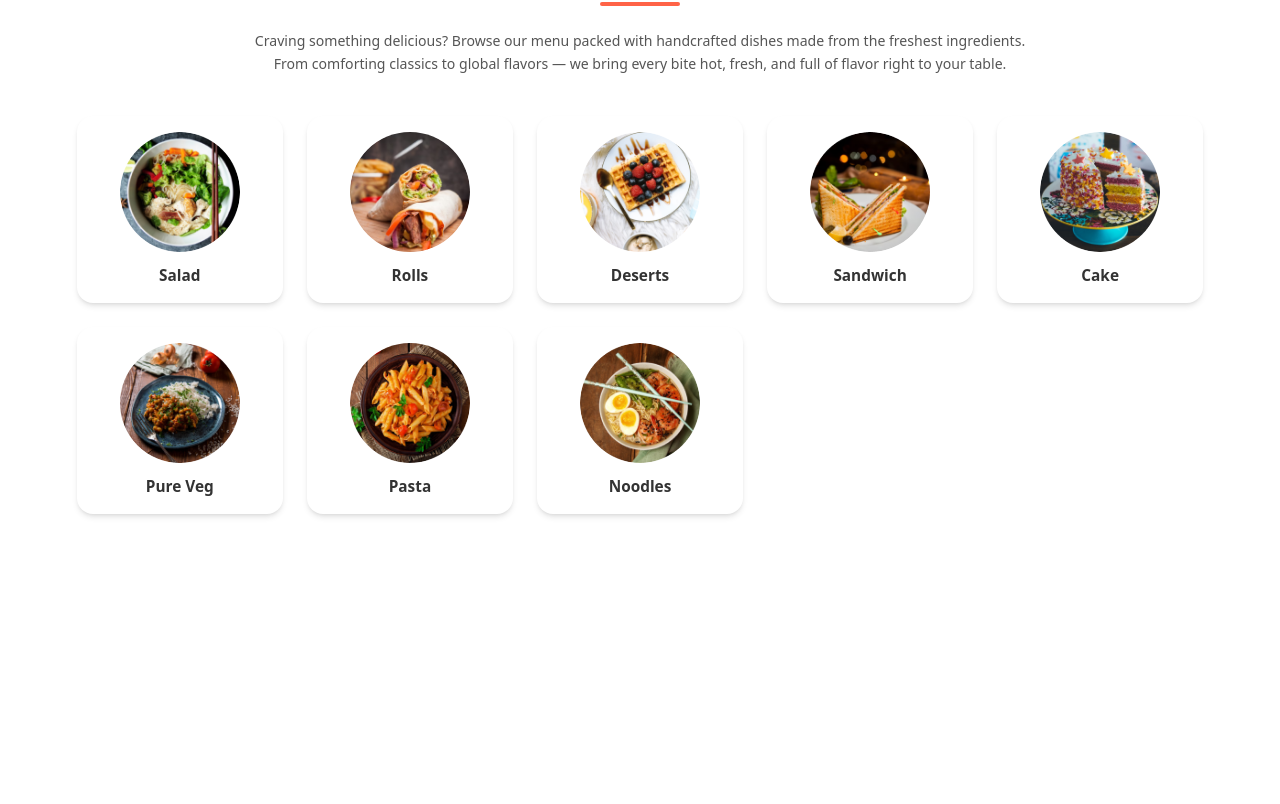
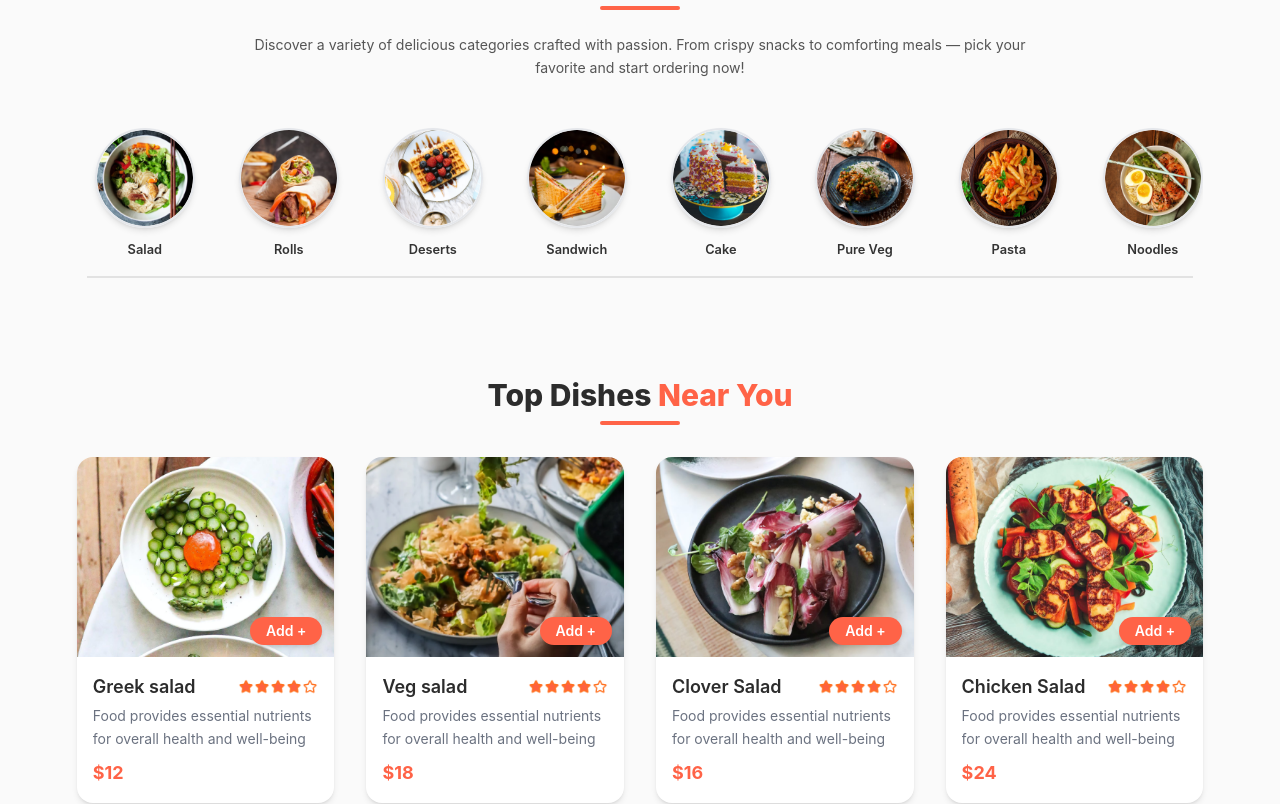
Before and after one commit to Shushri/ZestyGo, a React (Vite) app in the folder frontend/: page / in a window 1280 px wide. Shown: the part 700-1504 px from the top of the page. Before the commit the page ends 1265 px from the top, so only its background shows below. Built offline with nearby package versions, Linux system fonts and the light colour scheme.

Commit message:
food items added for each category with filter feature added

```diff
--- a/frontend/src/components/ExploreMenu.jsx
+++ b/frontend/src/components/ExploreMenu.jsx
@@ -1,46 +1,71 @@
-import React from 'react';
-import { menu_list } from '../assets/assets';
+import React from "react";
+import { menu_list } from "../assets/assets";
 
-const ExploreMenu = () => {
+const ExploreMenu = ({ category, setCategory }) => {
   return (
     <div className="px-[6vw] py-[4vw] text-center">
-      {/* Section Heading */}
+      {/* 🔹 Heading */}
       <h1 className="text-[3vw] font-extrabold text-[#2c2c2c] mb-2">
         Explore Our <span className="text-[tomato]">Menu</span>
       </h1>
-
-      {/* Underline Accent */}
       <div className="w-[80px] h-[4px] bg-[tomato] mx-auto mb-6 rounded-full"></div>
 
-      {/* Section Subtext */}
-      <p className="text-[#555] text-[1.1vw] leading-relaxed max-w-[800px] mx-auto mb-10">
-        Craving something delicious? Browse our menu packed with handcrafted dishes made from the freshest ingredients.
-        From comforting classics to global flavors — we bring every bite hot, fresh, and full of flavor right to your table.
+      {/* 🔹 Subtext */}
+      <p className="text-[#555] text-[1.1vw] leading-relaxed max-w-[800px] mx-auto mb-8">
+        Discover a variety of delicious categories crafted with passion. From
+        crispy snacks to comforting meals — pick your favorite and start
+        ordering now!
       </p>
 
-      {/* Menu Items Grid */}
-      <div className="grid grid-cols-2 sm:grid-cols-3 md:grid-cols-4 lg:grid-cols-5 gap-6 mt-8">
-        {menu_list.map((item, index) => (
+      {/* 🔹 Scrollable Category Bar */}
+      <div className="flex gap-6 overflow-x-auto scroll-smooth py-4 px-2 no-scrollbar">
+        {menu_list.map((item, index) => {
+          const isActive = category === item.menu_name;
+          return (
             <div
               key={index}
-            className="group relative flex flex-col items-center bg-white shadow-md rounded-2xl p-4 hover:shadow-xl hover:-translate-y-2 transition-all duration-300 cursor-pointer"
+              onClick={() =>
+                setCategory((prev) =>
+                  prev === item.menu_name ? "All" : item.menu_name
+                )
+              }
+              className={`flex flex-col items-center min-w-[120px] cursor-pointer
+                          transition-all duration-300 hover:scale-105`}
             >
-            <div className="w-[120px] h-[120px] overflow-hidden rounded-full mb-3">
+              {/* Category Image */}
+              <div
+                className={`w-[100px] h-[100px] rounded-full overflow-hidden shadow-md border-2
+                            ${
+                              isActive
+                                ? "border-[tomato] scale-105"
+                                : "border-gray-200 hover:border-[tomato]"
+                            } transition-all`}
+              >
                 <img
                   src={item.menu_image}
                   alt={item.menu_name}
-                className="w-full h-full object-cover group-hover:scale-110 transition-transform duration-500"
+                  className="w-full h-full object-cover"
                 />
               </div>
 
-            <p className="text-[1.2vw] font-semibold text-[#333] group-hover:text-[tomato] transition-colors duration-300">
+              {/* Category Name */}
+              <p
+                className={`mt-3 text-[1vw] font-semibold transition-colors
+                            ${
+                              isActive
+                                ? "text-[tomato]"
+                                : "text-[#333] hover:text-[tomato]"
+                            }`}
+              >
                 {item.menu_name}
               </p>
+            </div>
+          );
+        })}
+      </div>
 
-            <span className="absolute inset-0 bg-black/5 opacity-0 group-hover:opacity-100 transition duration-300 rounded-2xl"></span>
-          </div>
-        ))}
-      </div>
+      {/* 🔹 Divider */}
+      <hr className="h-[2px] mx-[10px] my-[0px] bg-[#e2e2e2] border-none" />
     </div>
   );
 };
--- /dev/null
+++ b/frontend/src/components/FoodDisplay.jsx
@@ -0,0 +1,50 @@
+import { useContext } from "react";
+import { StoreContext } from "../context/StoreContext";
+import FoodItem from "./FoodItem";
+
+const FoodDisplay = ({ category }) => {
+  const { food_list } = useContext(StoreContext);
+
+  // Filter by category (if category !== "All")
+  const filteredList =
+    category === "All"
+      ? food_list
+      : food_list.filter((item) => item.category === category);
+
+  return (
+    <div className="mt-12 px-[6vw]">
+      {/* Section Heading */}
+      <h2 className="text-3xl font-extrabold text-[#2c2c2c] mb-2 text-center">
+        Top Dishes <span className="text-[tomato]">Near You</span>
+      </h2>
+      <div className="w-[80px] h-[4px] bg-[tomato] mx-auto mb-8 rounded-full"></div>
+
+      {/* Food Grid */}
+      <div className="grid gap-8 sm:grid-cols-2 md:grid-cols-3 lg:grid-cols-4">
+        {filteredList.map((item, index) => (
+          <div
+            key={index}
+            className="transition-transform duration-300 hover:scale-105 hover:shadow-xl"
+          >
+            <FoodItem
+              id={item._id}
+              name={item.name}
+              price={item.price}
+              description={item.description}
+              image={item.image}
+            />
+          </div>
+        ))}
+      </div>
+
+      {/* Empty State */}
+      {filteredList.length === 0 && (
+        <p className="text-gray-500 text-center mt-8">
+          No dishes found in this category 🍽️
+        </p>
+      )}
+    </div>
+  );
+};
+
+export default FoodDisplay;
--- /dev/null
+++ b/frontend/src/components/FoodItem.jsx
@@ -0,0 +1,40 @@
+import React from "react";
+import { assets } from "../assets/assets";
+
+const FoodItem = ({ id, name, price, image, description }) => {
+  return (
+    <div className="bg-white rounded-2xl shadow-md hover:shadow-xl transition-all duration-300 overflow-hidden">
+      {/* Food Image */}
+      <div className="relative">
+        <img
+          src={image}
+          alt={name}
+          className="w-full h-[200px] object-cover hover:scale-105 transition-transform duration-300"
+        />
+        {/* Optional "Add to Cart" button on image hover */}
+        <button className="absolute bottom-3 right-3 bg-[tomato] text-white text-sm font-semibold px-4 py-1 rounded-full shadow-md hover:bg-[#ff8066] transition-all duration-300">
+          Add +
+        </button>
+      </div>
+
+      {/* Food Details */}
+      <div className="p-4">
+        {/* Title + Rating */}
+        <div className="flex justify-between items-center mb-1">
+          <p className="text-lg font-semibold text-[#2c2c2c]">{name}</p>
+          <img src={assets.rating_starts} alt="rating" className="w-[80px]" />
+        </div>
+
+        {/* Description */}
+        <p className="text-gray-500 text-sm leading-relaxed line-clamp-2 mb-2">
+          {description}
+        </p>
+
+        {/* Price */}
+        <p className="text-[tomato] font-bold text-lg">${price}</p>
+      </div>
+    </div>
+  );
+};
+
+export default FoodItem;
--- /dev/null
+++ b/frontend/src/context/StoreContext.jsx
@@ -0,0 +1,19 @@
+import { createContext } from "react";
+import { food_list } from "../assets/assets";
+
+export const StoreContext = createContext(null);
+
+const StoreContextProvider = (props) => {
+    const contextValue = {
+        food_list
+    }
+
+     return (
+        <StoreContext.Provider value={contextValue}>
+            {props.children}
+        </StoreContext.Provider>
+    )
+
+}
+
+export default StoreContextProvider;
--- a/frontend/src/index.css
+++ b/frontend/src/index.css
@@ -2,21 +2,64 @@
 @tailwind components;
 @tailwind utilities;
 
+/* 🌍 Global Reset & Defaults */
 * {
   margin: 0;
   padding: 0;
   box-sizing: border-box;
+  scroll-behavior: smooth;
 }
 
+/* 🧱 Body Styling */
 body {
   min-height: 100vh;
+  font-family: 'Inter', 'Poppins', sans-serif;
+  background-color: #fafafa;
+  color: #2c2c2c;
+  line-height: 1.6;
+  -webkit-font-smoothing: antialiased;
 }
 
+/* 🧭 Link Styling */
 a {
   text-decoration: none;
-    color: inherit ;
+  color: inherit;
+  transition: color 0.3s ease;
 }
-.app{
-    width: 80%;
+
+a:hover {
+  color: tomato;
+}
+
+/* 🧩 App Container */
+.app {
+  width: 85%;
+  max-width: 1300px;
   margin: auto;
+  padding: 20px 0;
 }
+
+/* 🎡 Hide scrollbar but allow scroll */
+.no-scrollbar::-webkit-scrollbar {
+  display: none;
+}
+
+.no-scrollbar {
+  -ms-overflow-style: none; /* IE & Edge */
+  scrollbar-width: none; /* Firefox */
+}
+
+/* ✨ Optional (nice scroll feel when visible elsewhere) */
+::-webkit-scrollbar {
+  width: 8px;
+  height: 8px;
+}
+
+::-webkit-scrollbar-thumb {
+  background: #ccc;
+  border-radius: 20px;
+}
+
+::-webkit-scrollbar-thumb:hover {
+  background: #aaa;
+}
--- a/frontend/src/main.jsx
+++ b/frontend/src/main.jsx
@@ -2,8 +2,12 @@ import ReactDOM from "react-dom/client";
 import App from "./App";
 import "./index.css";
 import {BrowserRouter} from "react-router-dom"
+import StoreContextProvider from "./context/StoreContext";
 ReactDOM.createRoot(document.getElementById("root")).render(
     <BrowserRouter>
-        <App />
+        <StoreContextProvider>
+            <App />
+        </StoreContextProvider>
+
     </BrowserRouter>
 );
--- a/frontend/src/pages/home.jsx
+++ b/frontend/src/pages/home.jsx
@@ -1,11 +1,15 @@
-import React from 'react'
+import React, { useState } from 'react'
 import Header from '../components/Header'
 import ExploreMenu from '../components/ExploreMenu';
+import FoodDisplay from '../components/FoodDisplay';
 const Home = () => {
+    const [category,setCategory]=useState("All");
   return (
+
     <div>
       <Header/>
-      <ExploreMenu/>
+      <ExploreMenu category={category} setCategory={setCategory}/>
+      <FoodDisplay category={category}/>
     </div>
   )
 }
```
Lines whose indentation alone changed are shown as unchanged.
